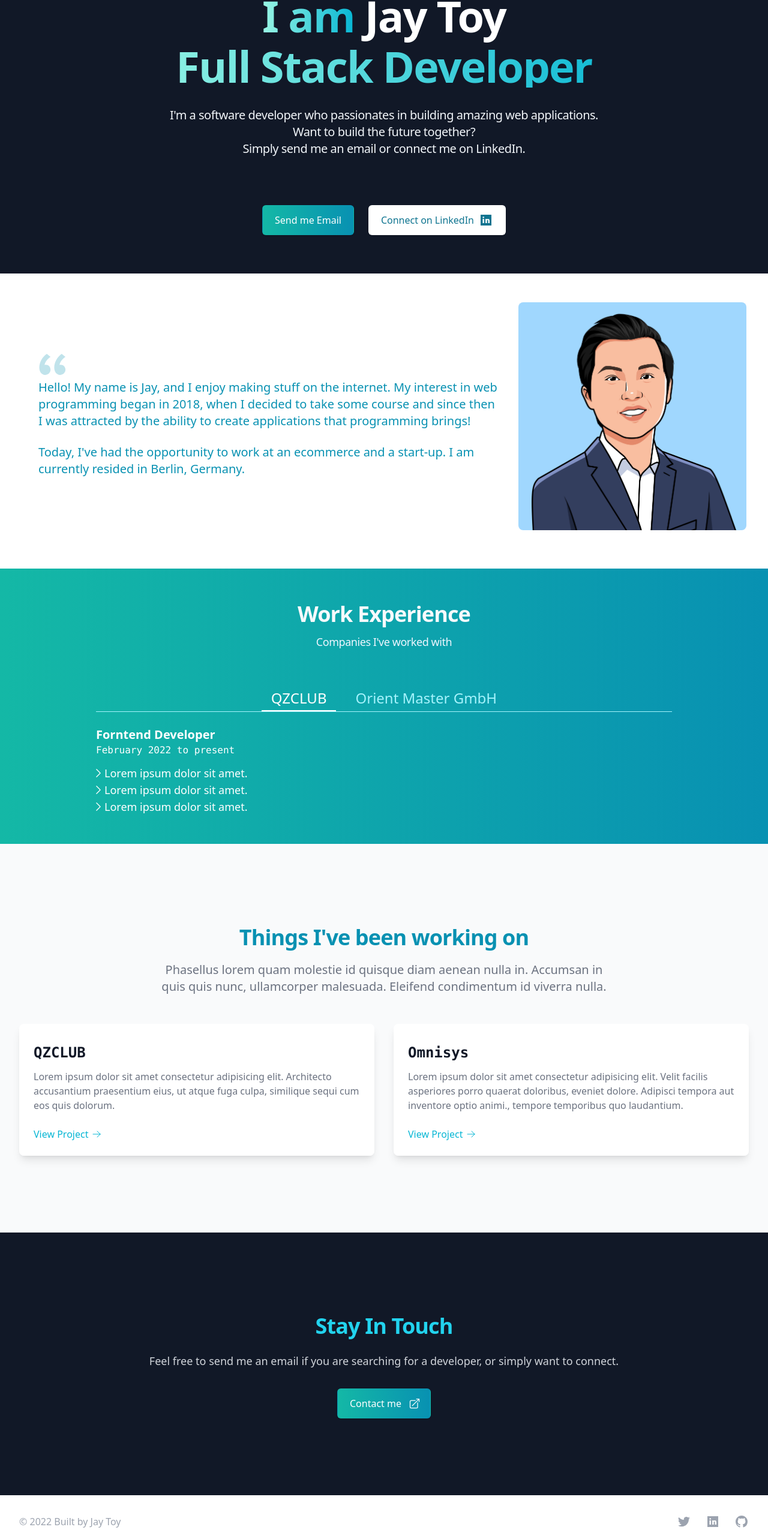
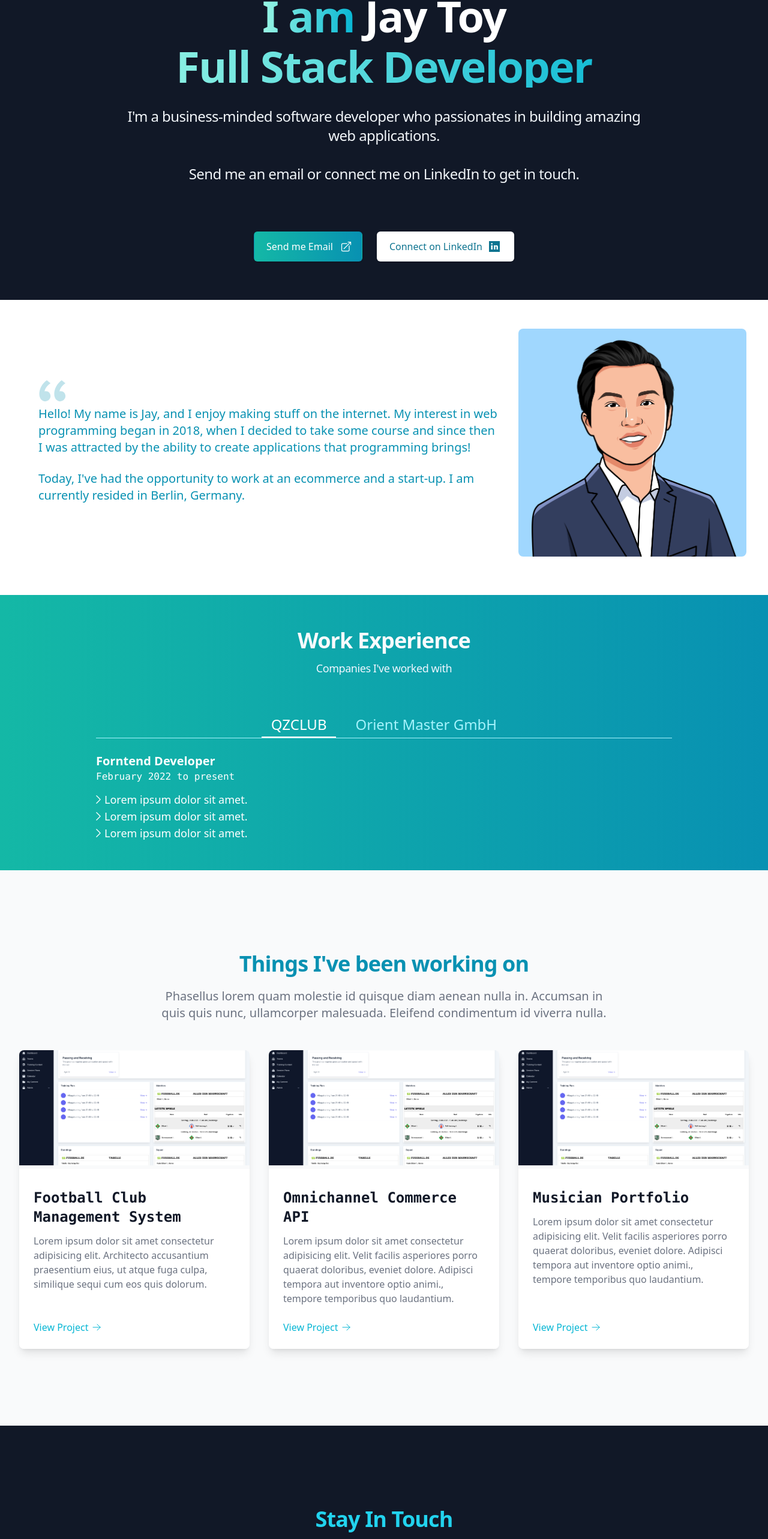
Before and after one commit to jaytoy/v1, a Next.js app: page / in a window 1280 px wide. Shown: the part 216-2782 px from the top of the page at 60% size. Built offline with nearby package versions, Linux system fonts and the light colour scheme.

Commit message:
edit content

```diff
--- a/components/contact.tsx
+++ b/components/contact.tsx
@@ -8,17 +8,29 @@ function Contact() {
         <h2 className="mt-2 text-cyan-400 text-3xl font-bold tracking-tight sm:text-4xl sm:tracking-tight">
           Stay In Touch
         </h2>
-        <p className="mt-6 text-lg text-gray-300">
-          Feel free to send me an email if you are searching for a developer, or simply want to connect.
+        <p className="mt-6 text-xl text-gray-300">
+          Want to build the future together? Simply send me an email or connect me on LinkedIn.
         </p>
-        <div className="mt-8">
+        <div className="mx-4 mt-8 flex justify-center gap-x-6">
           <div className="inline-flex rounded-md shadow">
             <a
-              href="#"
+              href="mailto:jay_toyjianying@hotmail.com"
               className="inline-flex items-center justify-center px-5 py-3 border border-transparent text-base font-medium rounded-md bg-gradient-to-r from-teal-500 to-cyan-600 text-white hover:from-teal-600 hover:to-cyan-700"
             >
-              Contact me
+              Send me Email
               <ArrowTopRightOnSquareIcon className="-mr-1 ml-3 h-5 w-5 text-white" aria-hidden="true" />
+            </a>
+          </div>
+
+          <div className="inline-flex rounded-md shadow">
+            <a
+              href="https://www.linkedin.com/in/jaytoy/"
+              className="inline-flex items-center justify-center px-5 py-3 border border-transparent text-base font-medium rounded-md bg-white text-cyan-700 hover:bg-slate-200"
+            >
+              <span className="mr-2">Connect on LinkedIn</span>
+              <svg fill="currentColor" viewBox="0 0 24 24" className="h-6 w-6" aria-hidden="true">
+                <path d="M21,3H3v18h18V3z M9,17H6.477v-7H9V17z M7.694,8.717c-0.771,0-1.286-0.514-1.286-1.2s0.514-1.2,1.371-1.2 c0.771,0,1.286,0.514,1.286,1.2S8.551,8.717,7.694,8.717z M18,17h-2.442v-3.826c0-1.058-0.651-1.302-0.895-1.302 s-1.058,0.163-1.058,1.302c0,0.163,0,3.826,0,3.826h-2.523v-7h2.523v0.977C13.93,10.407,14.581,10,15.802,10 C17.023,10,18,10.977,18,13.174V17z" />
+              </svg>
             </a>
           </div>
         </div>
--- a/components/hero.tsx
+++ b/components/hero.tsx
@@ -1,3 +1,4 @@
+import { ArrowTopRightOnSquareIcon } from '@heroicons/react/24/solid'
 import React from 'react'
 
 function Hero() {
@@ -18,18 +19,20 @@ function Hero() {
         </span>{' '}
         <span className="mt-3 block bg-clip-text text-transparent bg-gradient-to-r from-teal-200 to-cyan-500">Full Stack Developer</span>
       </h1>
-      <p className="mx-4 sm:mx-auto mt-8 max-w-4xl text-xl tracking-tight text-slate-100">
-        I&apos;m a software developer who passionates in building amazing web applications.<br/>
-        Want to build the future together?<br/>
-        Simply send me an email or connect me on LinkedIn.
+      <p className="mx-4 sm:mx-auto mt-8 max-w-4xl text-xl sm:text-2xl tracking-tight text-slate-100">
+        I&apos;m a business-minded software developer who passionates in building amazing web applications.<br/>
+      </p>
+      <p className="mx-4 sm:mx-auto mt-8 max-w-4xl text-xl sm:text-2xl tracking-tight text-slate-100">
+        Send me an email or connect me on LinkedIn to get in touch.
       </p>
       <div className="mx-4 mt-20 flex justify-center gap-x-6">
         <div className="inline-flex rounded-md shadow">
           <a
-            href="#"
+            href="mailto:jay_toyjianying@hotmail.com"
             className="inline-flex items-center justify-center px-5 py-3 border border-transparent text-base font-medium rounded-md bg-gradient-to-r from-teal-500 to-cyan-600 text-white hover:from-teal-600 hover:to-cyan-700"
           >
             Send me Email
+            <ArrowTopRightOnSquareIcon className="-mr-1 ml-3 h-5 w-5 text-white" aria-hidden="true" />
           </a>
         </div>
 
--- a/components/portfolio.tsx
+++ b/components/portfolio.tsx
@@ -1,22 +1,29 @@
 import { ArrowRightIcon } from '@heroicons/react/24/outline'
+import Image from 'next/image'
 import React from 'react'
 
 const projects = [
   {
     id: 1,
-    title: 'QZCLUB',
+    title: 'Football Club Management System',
     href: '/qzclub',
-    imageUrl:
-      'https://images.unsplash.com/photo-1496128858413-b36217c2ce36?ixlib=rb-1.2.1&ixid=eyJhcHBfaWQiOjEyMDd9&auto=format&fit=crop&w=1679&q=80',
+    imageUrl: '/qzclub/qiuzhi.png',
     preview:
       'Lorem ipsum dolor sit amet consectetur adipisicing elit. Architecto accusantium praesentium eius, ut atque fuga culpa, similique sequi cum eos quis dolorum.',
   },
   {
     id: 2,
-    title: 'Omnisys',
+    title: 'Omnichannel Commerce API',
     href: '/omnisys',
-    imageUrl:
-      'https://images.unsplash.com/photo-1547586696-ea22b4d4235d?ixlib=rb-1.2.1&ixid=eyJhcHBfaWQiOjEyMDd9&auto=format&fit=crop&w=1679&q=80',
+    imageUrl: '/qzclub/qiuzhi.png',
+    preview:
+      'Lorem ipsum dolor sit amet consectetur adipisicing elit. Velit facilis asperiores porro quaerat doloribus, eveniet dolore. Adipisci tempora aut inventore optio animi., tempore temporibus quo laudantium.',
+  },
+  {
+    id: 3,
+    title: 'Musician Portfolio',
+    href: '/music',
+    imageUrl: '/qzclub/qiuzhi.png',
     preview:
       'Lorem ipsum dolor sit amet consectetur adipisicing elit. Velit facilis asperiores porro quaerat doloribus, eveniet dolore. Adipisci tempora aut inventore optio animi., tempore temporibus quo laudantium.',
   },
@@ -35,11 +42,12 @@ function Portfolio() {
             malesuada. Eleifend condimentum id viverra nulla.
           </p>
         </div>
-        <div className="mt-12 mx-auto max-w-md px-4 grid gap-8 sm:max-w-lg sm:px-6 lg:px-8 lg:grid-cols-2 lg:max-w-7xl">
+        <div className="mt-12 mx-auto max-w-md px-4 grid gap-8 sm:max-w-lg sm:px-6 lg:px-8 lg:grid-cols-3 lg:max-w-7xl">
           {projects.map((p) => (
             <div key={p.id} className="flex flex-col rounded-lg shadow-lg overflow-hidden">
               <div className="flex-shrink-0">
                 {/* <img className="h-48 w-full object-cover" src={post.imageUrl} alt="" /> */}
+                <Image className='object-cover' alt="" src={p.imageUrl} height="192" width="384"/>
               </div>
               <div className="flex-1 bg-white p-6 flex flex-col justify-between">
                 <div className="flex-1">
```
Also changed, not shown: public/qzclub/qiuzhi.png (added).
